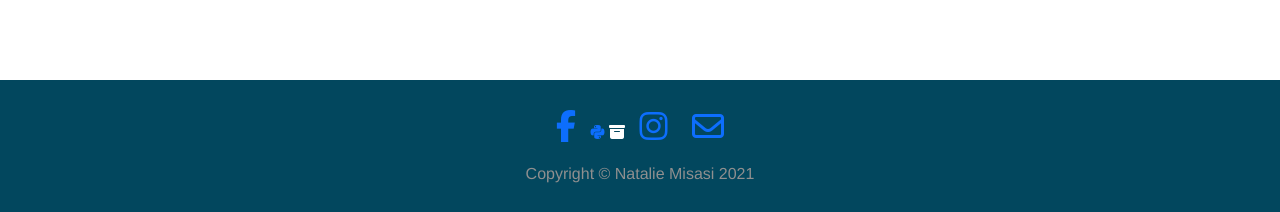
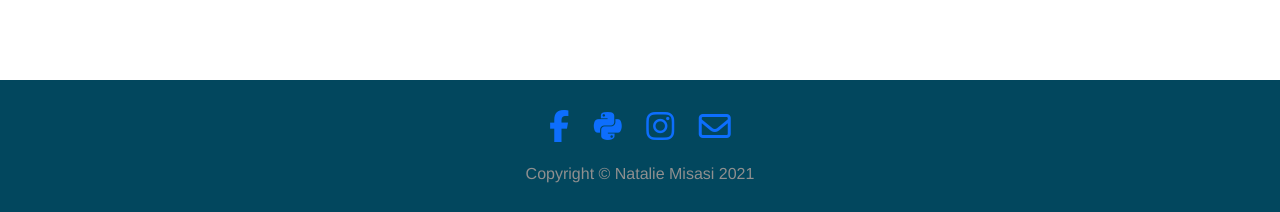
Before and after one commit to nataliemisasi/Personal-Site, a Flask app: page /contact in a window 1280 px wide. Shown: the part 1202-1414 px from the top of the page. Run offline with Flask 2, Linux system fonts and the light colour scheme; some libraries are stand-ins or nearby versions.

Commit message:
Update footer.html
assigning class to new link

```diff
--- a/Personal Site - Bootstrap/templates/footer.html
+++ b/Personal Site - Bootstrap/templates/footer.html
@@ -3,8 +3,7 @@
  <footer class="colorful-section" id="footer">
  <div class="footer">
    <a href="https://www.facebook.com/natalie.misasi.5/"><i class="social-icon fab fa-facebook-f fa-2x"></i></a>
-   <a href="https://replit.com/@nataliemisasi"><i class="fab fa-python"></i></a>
-   <i class="fas fa-archive"></i>
+   <a href="https://replit.com/@nataliemisasi"><i class="social-icon fab fa-python fa-2x"></i></a>
    <a href="https://www.instagram.com/your_average_eater/"><i class="social-icon fab fa-instagram fa-2x"></i></a>
    <a href = "mailto: nataliemisasi@gmail.com"><i class="social-icon far fa-envelope fa-2x"></i></a>
    <p>Copyright &copy; Natalie Misasi {{ year }}</p>
```
